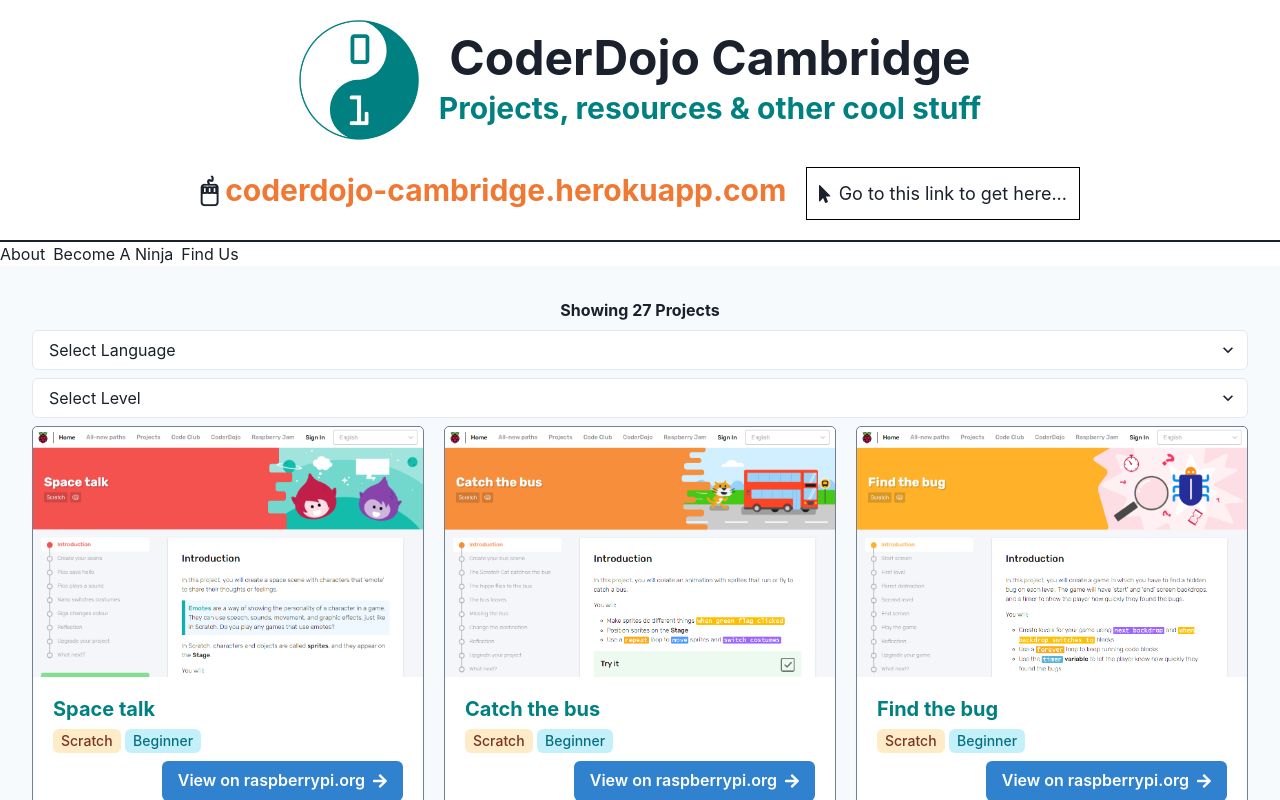
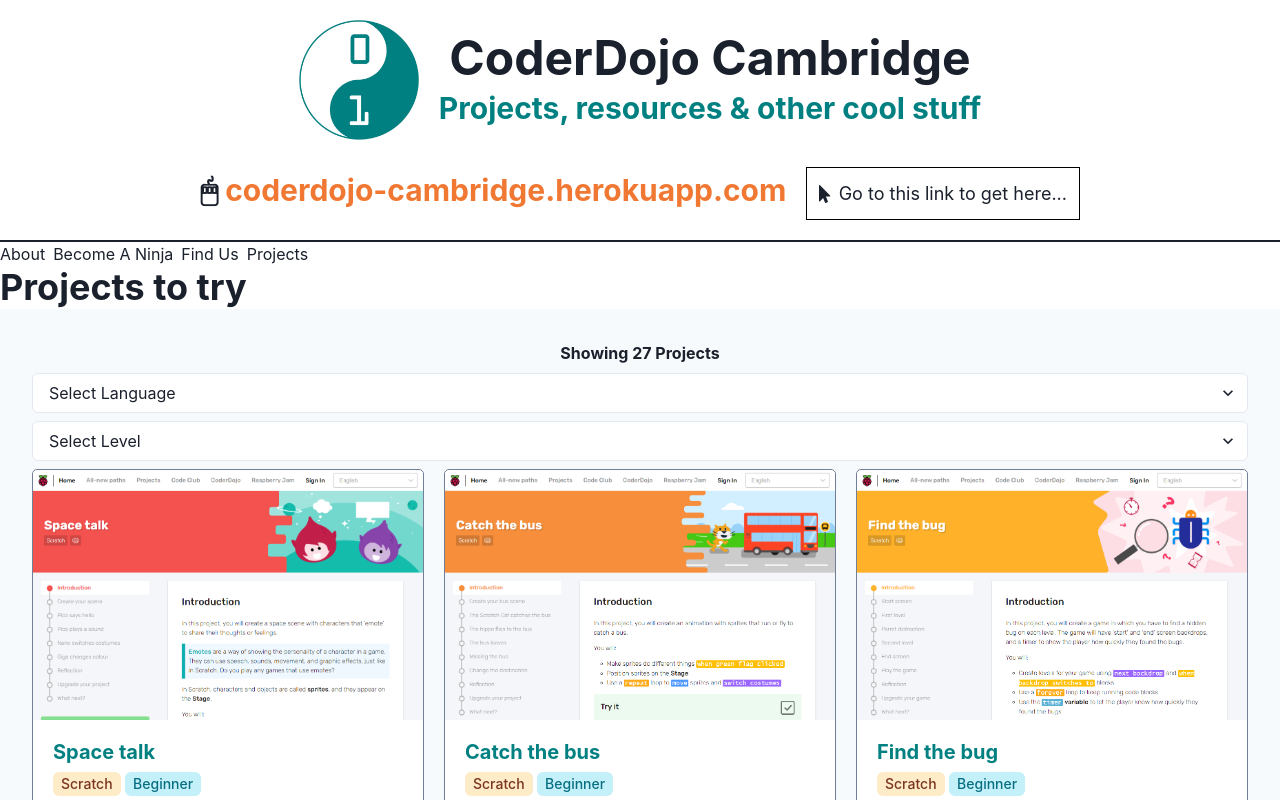
Before and after one commit to slugmandrew/coderdojo-cambridge, a React (Create React App) app: page /projects in a window 1280 px wide. Shown: the top 800 px of the page. Built offline with nearby package versions, Linux system fonts and the light colour scheme.

Commit message:
Add projects page

```diff
--- a/src/App.tsx
+++ b/src/App.tsx
@@ -13,6 +13,7 @@
         <Link href={'about'}>About</Link>
         <Link href={'ninjas'}>Become A Ninja</Link>
         <Link href={'location'}>Find Us</Link>
+        <Link href={'projects'}>Projects</Link>
       </HStack>
 
       <Main />
--- a/src/Main.tsx
+++ b/src/Main.tsx
@@ -1,24 +1,16 @@
 import { About } from 'About'
-import { FilterableGrid } from 'components/FilterableGrid'
 import { Home } from 'Home'
 import { Location } from 'Location'
 import { Ninjas } from 'Ninjas'
+import { Projects } from 'Projects'
 import React from 'react'
 import { Route, Routes } from 'react-router-dom'
-import { FilterTypeWithLabel } from 'types/Filterable'
-import { LanguageName } from 'types/LanguageName'
-import { Level } from 'types/Level'
-
-const availableFilters: FilterTypeWithLabel[] = [
-  { label: 'Language', type: LanguageName },
-  { label: 'Level', type: Level },
-]
 
 export const Main = () => {
   return (
     <Routes>
       <Route path="/" element={<Home />} />
-      <Route path="/projects" element={<FilterableGrid filters={availableFilters} />} />
+      <Route path="/projects" element={<Projects />} />
 
       {/* ABOUT */}
       <Route path="/about" element={<About />} />
--- /dev/null
+++ b/src/Projects.tsx
@@ -0,0 +1,21 @@
+import { Heading } from '@chakra-ui/react'
+import { FilterableGrid } from 'components/FilterableGrid'
+import React from 'react'
+import { FilterTypeWithLabel } from 'types/Filterable'
+import { LanguageName } from 'types/LanguageName'
+import { Level } from 'types/Level'
+
+const availableFilters: FilterTypeWithLabel[] = [
+  { label: 'Language', type: LanguageName },
+  { label: 'Level', type: Level },
+]
+
+export const Projects = () => {
+  return (
+    <>
+      <Heading size={'xl'}>Projects to try</Heading>
+
+      <FilterableGrid filters={availableFilters} />
+    </>
+  )
+}
```
